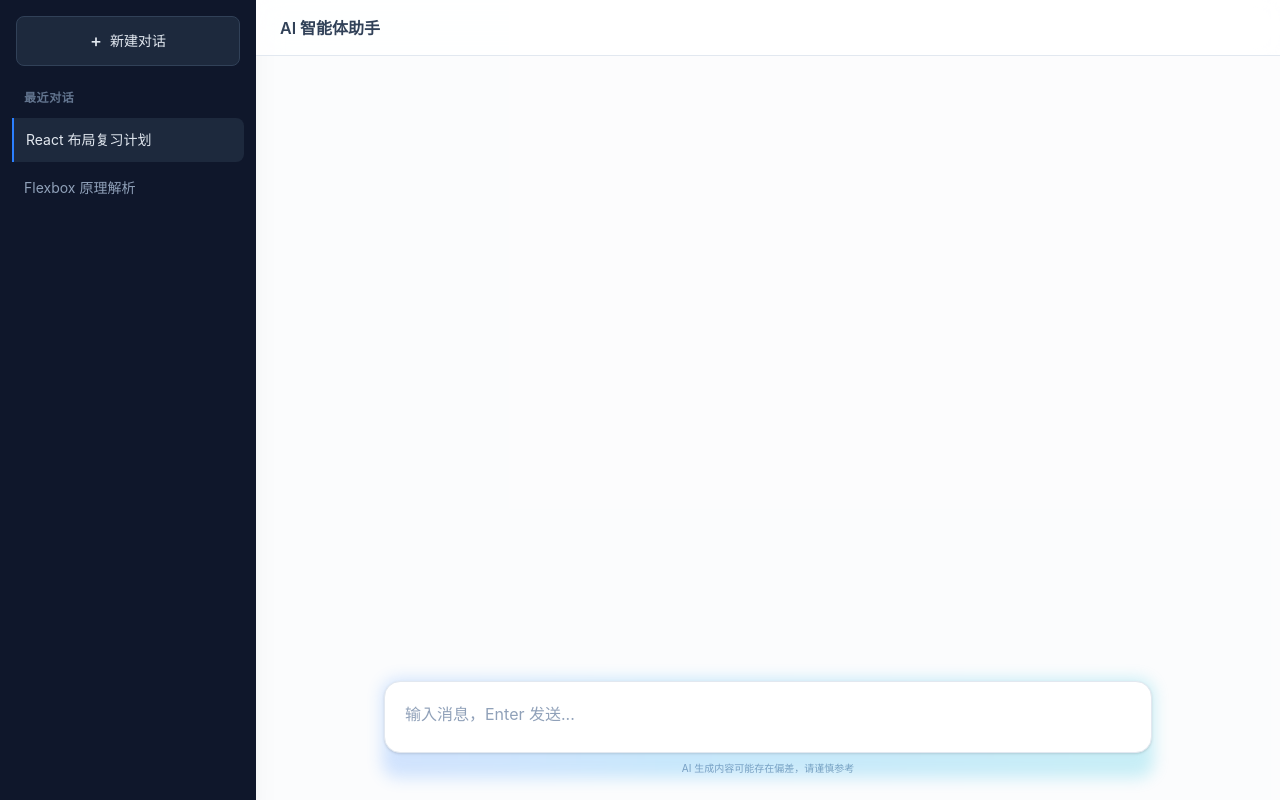
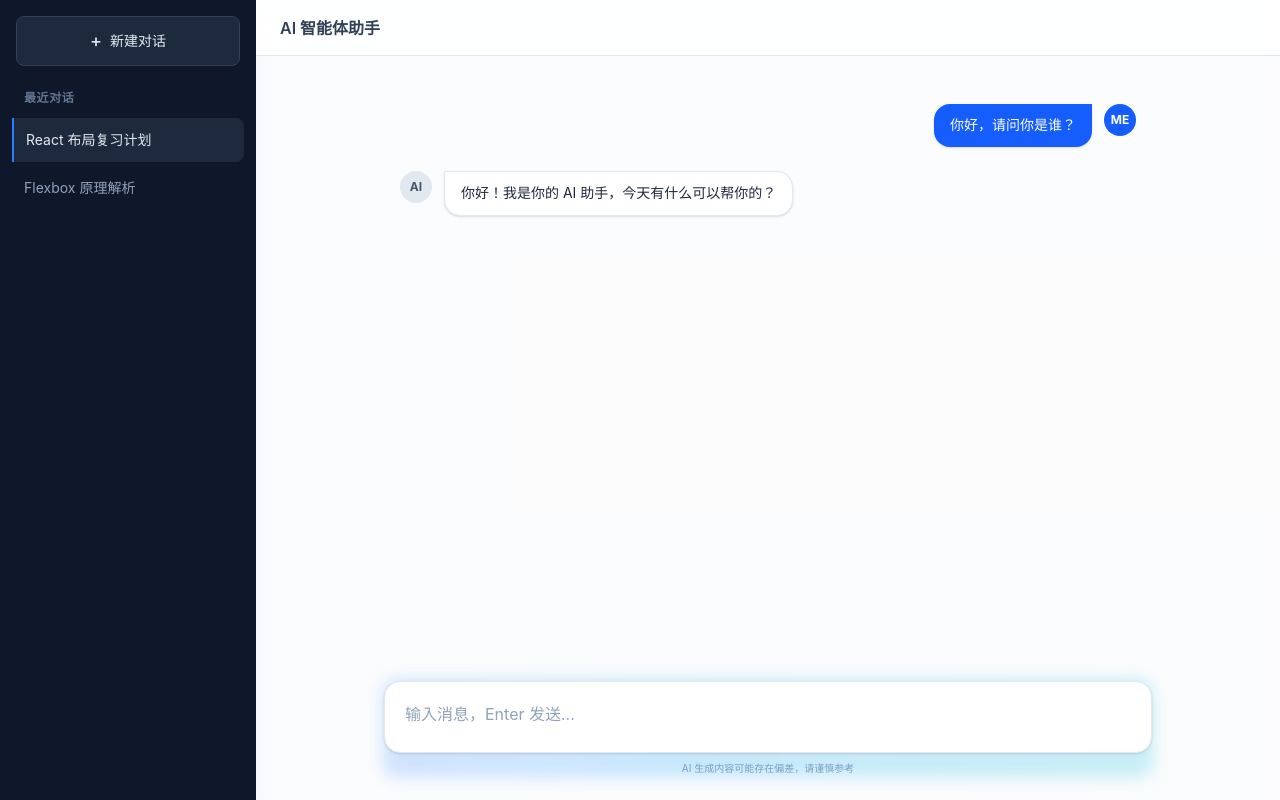
Before and after one commit to vortexmayo/ai-agent-assistant, a React (Vite) app: page / in a window 1280 px wide. Built offline with nearby package versions, Linux system fonts and the light colour scheme.

Commit message:
修复气泡消失

```diff
--- a/src/App.tsx
+++ b/src/App.tsx
@@ -1,8 +1,7 @@
-import React, { useState } from 'react';
+import { useEffect, useState } from 'react';
 import { ChatInput } from './components/ChatInput';
 import ChatApp from './components/ChatApp';
-// 1. 引入 MessageList 组件和 Message 类型
-import MessageList, { type Message } from './components/MessageList';
+import { type Message } from './components/MessageList';
 
 // 写死一个初始的数据数组
 const initialMessages: Message[] = [
@@ -11,7 +10,21 @@ const initialMessages: Message[] = [
 ];
 
 export default function App() {
-  const [messages, setMessages] = useState<Message[]>(initialMessages);
+  const [messages, setMessages] = useState<Message[]>(() => {
+    const saved = localStorage.getItem('chat_history');
+    if (!saved) return initialMessages;
+    try {
+      const parsed = JSON.parse(saved) as unknown;
+      if (Array.isArray(parsed)) return parsed as Message[];
+      return initialMessages;
+    } catch {
+      return initialMessages;
+    }
+  });
+
+  useEffect(() => {
+    localStorage.setItem('chat_history', JSON.stringify(messages));
+  }, [messages]);
 
   const handleSend = (text: string) => {
     const newMessage: Message = {
@@ -25,7 +38,7 @@ export default function App() {
   return (
     <div className="flex w-full h-screen font-sans bg-white text-slate-900">
       {/* 1. 左侧：侧边栏 (Sidebar) - 采用深色渐变增加高级感 */}
-      <aside className="flex flex-col flex-shrink-0 w-64 shadow-xl bg-slate-900 text-slate-200">
+      <aside className="flex flex-col shrink-0 w-64 shadow-xl bg-slate-900 text-slate-200">
         <div className="p-4">
           <button className="w-full py-2.5 px-4 border border-slate-700 rounded-lg bg-slate-800 hover:bg-slate-700 transition-all flex items-center justify-center gap-2 text-sm font-medium">
             <span className="text-lg">+</span> 新建对话
@@ -49,14 +62,14 @@ export default function App() {
         {/* 聊天内容区 */}
         <section className="flex-1 p-4 overflow-y-auto md:p-8">
           <div className="max-w-3xl mx-auto"> {/* 限制宽度，提升阅读体验 */}
-            <ChatApp/>
+            <ChatApp messages={messages} />
           </div>
         </section>
 
         {/* 3. 底部：输入框 (Footer) */}
         <footer className="p-6 bg-transparent">
           <div className="relative max-w-3xl mx-auto group">
-            <div className="absolute -inset-0.5 bg-gradient-to-r from-blue-500 to-cyan-500 rounded-2xl blur opacity-20 group-focus-within:opacity-40 transition duration-1000"></div>
+            <div className="absolute -inset-0.5 bg-linear-to-r from-blue-500 to-cyan-500 rounded-2xl blur opacity-20 group-focus-within:opacity-40 transition duration-1000"></div>
             <div className="relative p-2 bg-white border shadow-sm border-slate-200 rounded-2xl">
               <ChatInput onSend={handleSend} />
             </div>
--- a/src/components/ChatApp.tsx
+++ b/src/components/ChatApp.tsx
@@ -1,35 +1,22 @@
-import React, { useState, useEffect, useRef } from 'react';
+import { useEffect, useRef } from 'react';
 import MessageList, { type Message } from './MessageList';
 
 
-const ChatApp: React.FC = () => {
-  // 1. 初始化状态：尝试从 localStorage 读取已有的消息
-  const [messages, setMessages] = useState<Message[]>(() => {
-    const saved = localStorage.getItem('chat_history');
-    return saved ? JSON.parse(saved) : []; // 这里的 JSON.parse 涉及深拷贝考点
-  });
+type ChatAppProps = {
+  messages: Message[];
+};
 
-  const [input, setInput] = useState('');
-
-  // 2. 创建用于滚动的 Ref
+const ChatApp: React.FC<ChatAppProps> = ({ messages }) => {
+  // 创建用于滚动的 Ref
   const scrollRef = useRef<HTMLDivElement>(null);
 
-  // 3. 自动滚动逻辑：监听 messages 数组的变化
+  // 自动滚动逻辑：监听 messages 的变化
   useEffect(() => {
     if (scrollRef.current) {
       // 使用 scrollIntoView 实现平滑滚动
       scrollRef.current.scrollIntoView({ behavior: 'smooth' });
     }
-    // 4. 持久化存储：每当消息更新，写入本地
-    localStorage.setItem('chat_history', JSON.stringify(messages));
   }, [messages]); // useEffect 的依赖数组
-
-  const sendMessage = () => {
-    if (!input.trim()) return;
-    const newMessage: Message = { id: Date.now(), content: input, role: 'user' };
-    setMessages([...messages, newMessage]);
-    setInput('');
-  };
 
   return (
     <div className="flex flex-col h-full bg-transparent">
--- a/src/components/MessageList.tsx
+++ b/src/components/MessageList.tsx
@@ -1,5 +1,3 @@
-import React from 'react';
-
 // 1. 定义单条消息的 TypeScript 类型规范
 export interface Message {
   id: number;
@@ -19,7 +17,7 @@ export default function MessageList({ messages }: MessageListProps) {
         <div key={msg.id} className={`flex ${msg.role === 'user' ? 'justify-end' : 'justify-start'} animate-in fade-in slide-in-from-bottom-2 duration-300`}>
           <div className={`flex max-w-[85%] ${msg.role === 'user' ? 'flex-row-reverse' : 'flex-row'} gap-3`}>
             {/* 头像占位 */}
-            <div className={`w-8 h-8 rounded-full flex-shrink-0 flex items-center justify-center text-xs font-bold ${msg.role === 'user' ? 'bg-blue-600 text-white' : 'bg-slate-200 text-slate-600'}`}>
+            <div className={`w-8 h-8 rounded-full shrink-0 flex items-center justify-center text-xs font-bold ${msg.role === 'user' ? 'bg-blue-600 text-white' : 'bg-slate-200 text-slate-600'}`}>
               {msg.role === 'user' ? 'ME' : 'AI'}
             </div>
 
```
